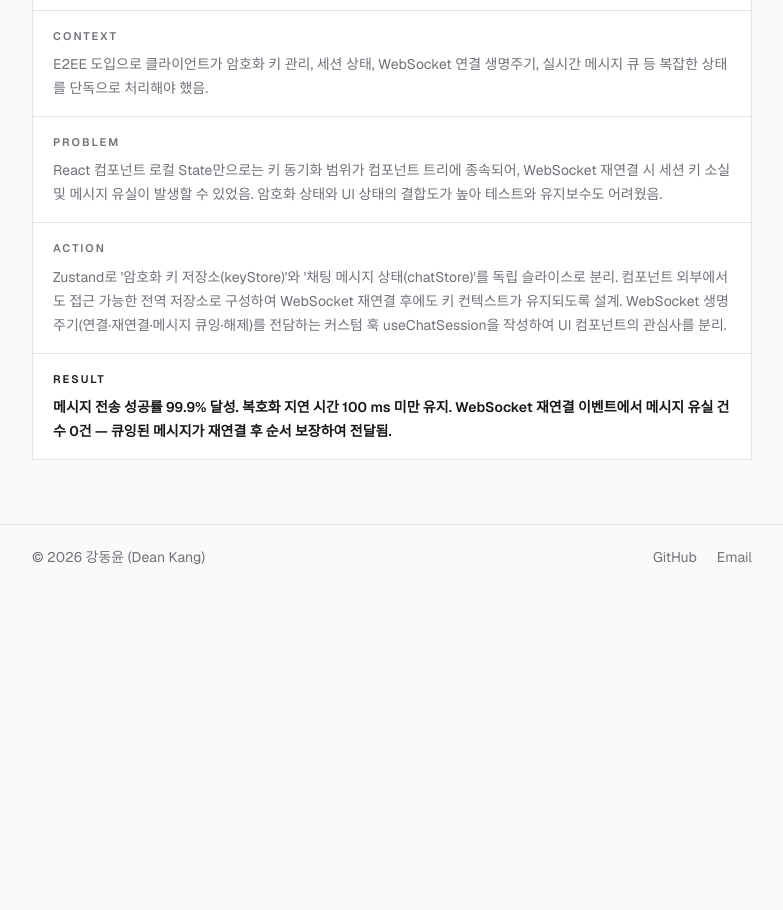
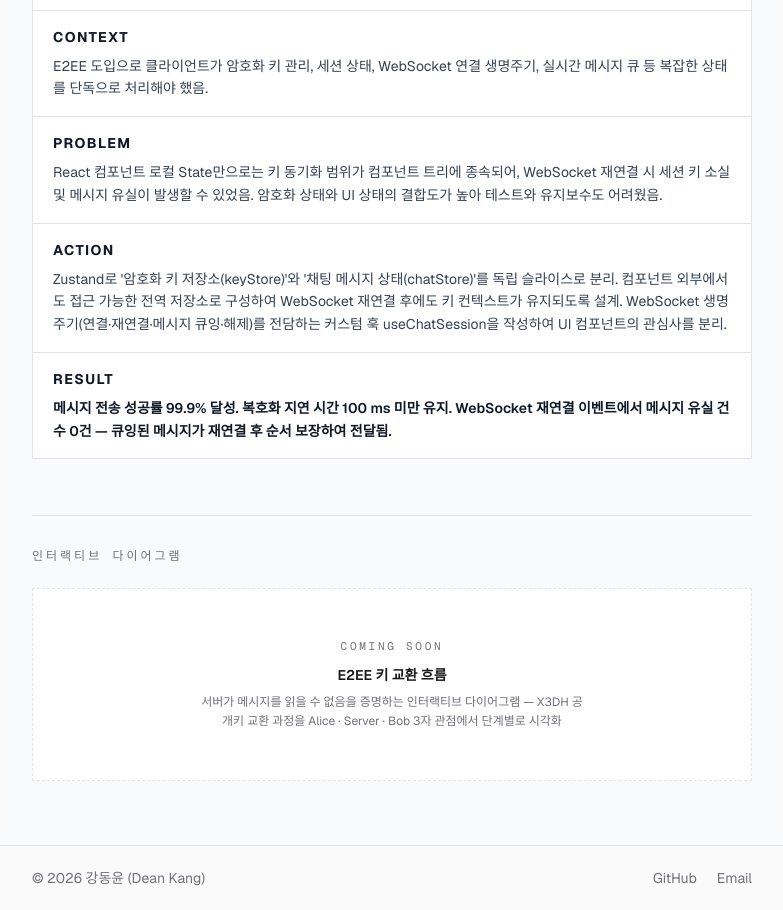
Before and after one commit to Glyph8/portfolio-beta, a Next.js app: page /projects/timetogether in a window 1280 px wide. Shown: the part 1760-2670 px from the top of the page, without its empty margins (248-1031 px from the left). Before the commit the page ends 2349 px from the top, so only its background shows below. Built offline with nearby package versions, Linux system fonts and the light colour scheme.

Commit message:
feat: 배경색, 타이포 대비 개선

```diff
--- a/app/projects/timetogether/page.tsx
+++ b/app/projects/timetogether/page.tsx
@@ -120,7 +120,7 @@ function ArchitectureDiagram() {
 
 export default function TimeTogetherPage() {
   return (
-    <article className="mx-auto w-full max-w-3xl px-6 py-16 print:py-8">
+    <article className="mx-auto w-full max-w-3xl px-6 py-16 print:py-8 bg-gray-50 print:bg-white">
 
       {/* ── 뒤로가기 — 인쇄 시 숨김 ── */}
       <Link
@@ -205,6 +205,33 @@ export default function TimeTogetherPage() {
         </div>
       </section>
 
+      {/*
+       * ── E2EE 인터랙티브 다이어그램 ──────────────────────────────────────
+       * CLAUDE.md '선택적 인터랙션': E2EE 키 교환처럼 설명이 복잡한 기술적
+       * 의사결정에 한해 인터랙티브 시각화를 허용.
+       * 현재는 <E2EEVisualizer /> 컴포넌트가 들어갈 자리(Placeholder)만 확보.
+       * 웹 전용 위젯이므로 print:hidden 처리 — 인쇄본에 빈 박스가 노출되지 않음.
+       */}
+      <section className="mt-14 print:hidden">
+        <p className="mb-6 border-t border-border pt-8 font-mono text-xs font-medium uppercase tracking-[0.25em] text-muted">
+          인터랙티브 다이어그램
+        </p>
+
+        {/* TODO: <E2EEVisualizer /> 로 교체 예정 */}
+        <div className="border border-dashed border-border bg-white px-6 py-12 text-center">
+          <p className="font-mono text-[11px] uppercase tracking-[0.25em] text-muted">
+            Coming Soon
+          </p>
+          <p className="mt-2 text-sm font-semibold text-foreground">
+            E2EE 키 교환 흐름
+          </p>
+          <p className="mx-auto mt-2 max-w-sm text-xs leading-relaxed text-muted">
+            서버가 메시지를 읽을 수 없음을 증명하는 인터랙티브 다이어그램 —
+            X3DH 공개키 교환 과정을 Alice · Server · Bob 3자 관점에서 단계별로 시각화
+          </p>
+        </div>
+      </section>
+
     </article>
   );
 }
--- a/components/project/DecisionCard.tsx
+++ b/components/project/DecisionCard.tsx
@@ -42,7 +42,7 @@ export default function DecisionCard({
      * print:break-inside-avoid
      * — 카드 전체가 페이지 경계에서 잘리지 않도록 보장
      */
-    <article className="border border-border bg-surface print:break-inside-avoid">
+    <article className="border border-border bg-white print:break-inside-avoid">
 
       {/* ── 카드 헤더: 제목 + 태그 ── */}
       <div className="border-b border-border px-5 py-4">
@@ -70,30 +70,25 @@ export default function DecisionCard({
           <div key={label} className="px-5 py-4">
 
             {/*
-             * 레이블 계층:
-             *   Context / Problem / Action → text-muted  (배경 정보)
-             *   Result                     → text-foreground (결과값 강조)
+             * 레이블: 4개 모두 동일한 최고 명도 — 면접관 스캔 시 어느 행이든 즉시 인지
+             * text-sm(14px) + font-bold + tracking-widest + text-gray-900(가장 진함)
              */}
-            <p
-              className={[
-                "mb-1.5 text-[11px] font-semibold uppercase tracking-[0.18em]",
-                isResult ? "text-foreground" : "text-muted",
-              ].join(" ")}
-            >
+            <p className="mb-2 text-sm font-bold uppercase tracking-widest text-gray-900">
               {label}
             </p>
 
             {/*
-             * 내용 계층:
-             *   Context / Problem / Action → text-muted   (경위·배경)
-             *   Result                     → text-foreground font-semibold (달성 수치)
+             * 본문 계층:
+             *   Context / Problem / Action → text-gray-700 (경위·배경, 읽기 편한 명도)
+             *   Result                     → font-semibold text-gray-900 (달성 수치, 가장 진함)
+             * leading-relaxed(1.625) — 긴 문장에서도 줄 간격이 숨 막히지 않도록
              */}
             <p
               className={[
-                "text-sm leading-6",
+                "text-sm leading-relaxed",
                 isResult
-                  ? "font-semibold text-foreground"
-                  : "text-muted",
+                  ? "font-semibold text-gray-900"
+                  : "text-gray-700",
               ].join(" ")}
             >
               {content}
```
